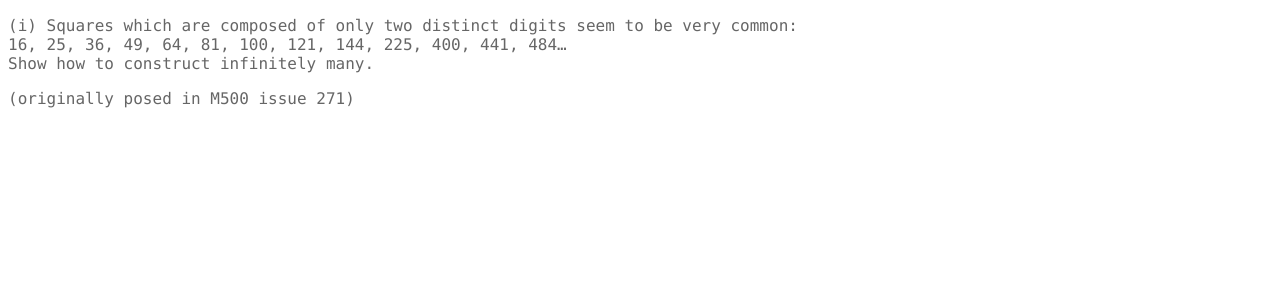
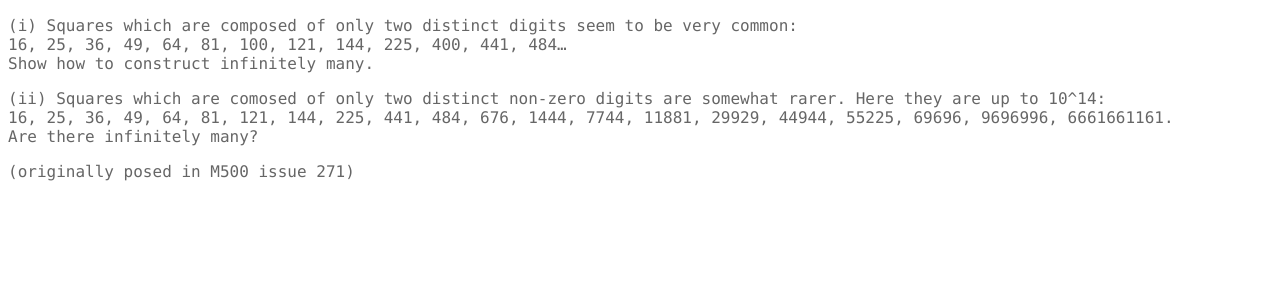
Before and after one commit to adamcheasley/adamcheasley.github.io, a Jekyll site: the page built from problems/2016/1.md, in a window 1280 px wide. Shown: the top 300 px of the page. Built offline with Jekyll 4.4.1, drawn with Linux system fonts in a browser that asks for light colours.

Commit message:
Update 1.md

```diff
--- a/problems/2016/1.md
+++ b/problems/2016/1.md
@@ -7,4 +7,8 @@
 16, 25, 36, 49, 64, 81, 100, 121, 144, 225, 400, 441, 484...
 Show how to construct infinitely many.
 
+(ii) Squares which are comosed of only two distinct non-zero digits are somewhat rarer. Here they are up to 10^14:
+16, 25, 36, 49, 64, 81, 121, 144, 225, 441, 484, 676, 1444, 7744, 11881, 29929, 44944, 55225, 69696, 9696996, 6661661161.
+Are there infinitely many?
+
 (originally posed in M500 issue 271)
```
